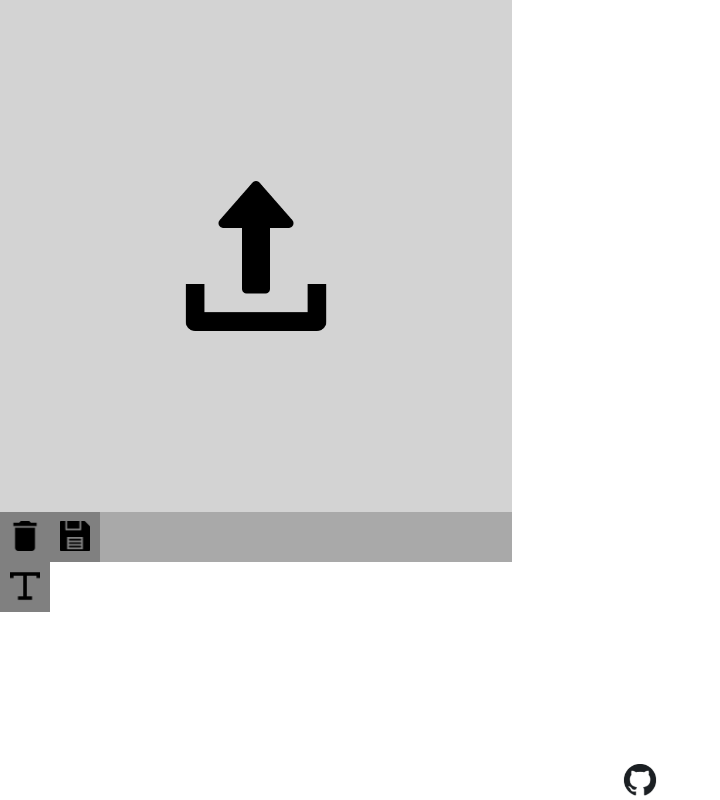
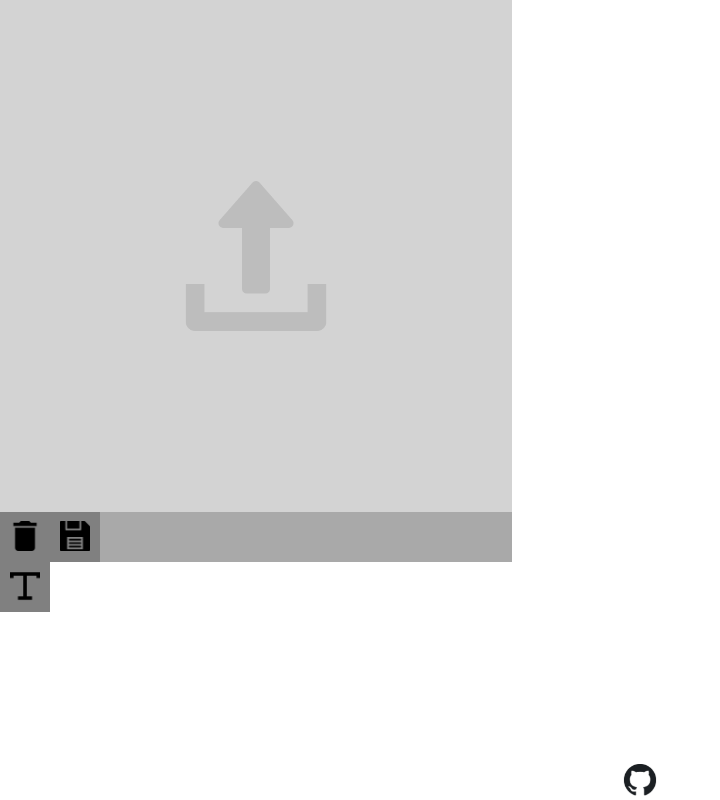
Before and after one commit to RayanMasri/image-editor, a React (Create React App) app: page / in a window 1280 px wide. Shown: the whole page, without its empty margins (0-720 px from the left). Built offline with nearby package versions, Linux system fonts and the light colour scheme.

Commit message:
FIXED CSCSS

```diff
--- a/src/App.css
+++ b/src/App.css
@@ -30,12 +30,12 @@ img {
     height: 150px;
     display: block;
     margin: 0 auto;
-    opacity: 10151%;
+    opacity: 0.1;
     transition: 0.2s;
 }
 
 #upload-area > img:hover {
-    opacity: 100%;
+    opacity: 1.0;
 }
 
 #utility-container {
```
